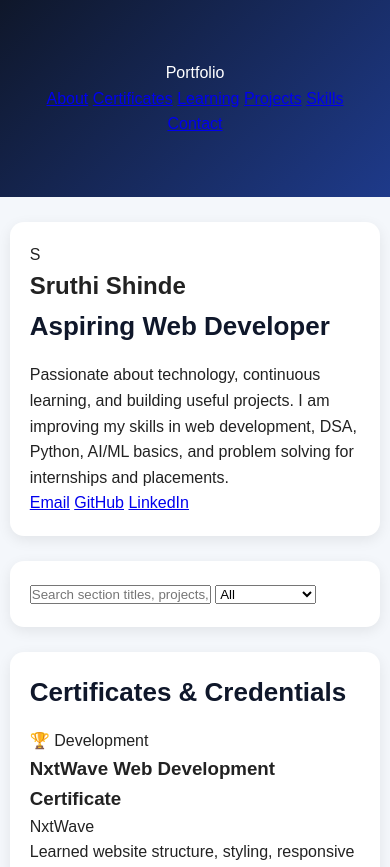
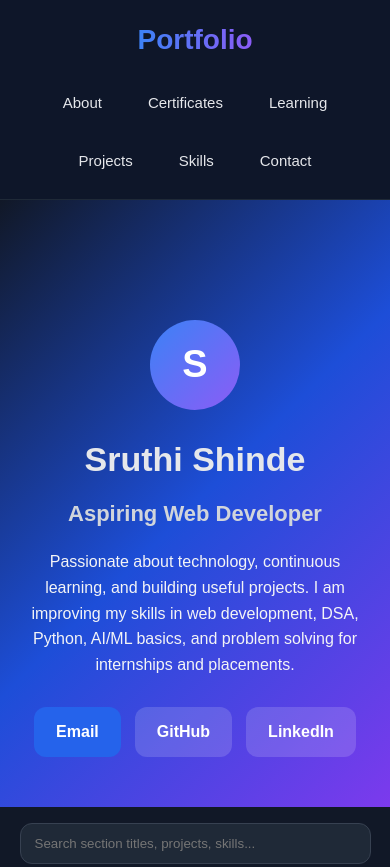
Before and after one commit to srxthi-bot/sruthishinde.github.io, a plain HTML site: page index.html in a window 390 px wide. Shown: the top 867 px of the page. Drawn offline with Linux system fonts and the light colour scheme.

Commit message:
Refactor CSS for improved styling and layout
Updated styles for body, header, hero section, and buttons. Added new classes for layout and improved responsiveness.

```diff
--- a/style.css
+++ b/style.css
@@ -4,82 +4,391 @@
   box-sizing: border-box;
 }
 
+html {
+  scroll-behavior: smooth;
+}
+
 body {
   font-family: Arial, sans-serif;
-  background-color: #f4f7fb;
-  color: #222;
+  background: #0f172a;
+  color: #e5e7eb;
   line-height: 1.6;
 }
 
-header {
-  background: linear-gradient(135deg, #0f172a, #1e3a8a);
-  color: white;
-  text-align: center;
-  padding: 60px 20px;
+.container {
+  width: 90%;
+  max-width: 1150px;
+  margin: 0 auto;
 }
 
-header h1 {
+.topbar {
+  position: sticky;
+  top: 0;
+  z-index: 1000;
+  background: rgba(15, 23, 42, 0.95);
+  border-bottom: 1px solid #1f2937;
+}
+
+.nav {
+  display: flex;
+  justify-content: space-between;
+  align-items: center;
+  padding: 18px 0;
+  gap: 20px;
+}
+
+.logo {
+  font-size: 28px;
+  font-weight: bold;
+  background: linear-gradient(90deg, #3b82f6, #8b5cf6);
+  -webkit-background-clip: text;
+  -webkit-text-fill-color: transparent;
+}
+
+.nav-links {
+  display: flex;
+  gap: 18px;
+  flex-wrap: wrap;
+}
+
+.nav-links a {
+  text-decoration: none;
+  color: #e5e7eb;
+  font-size: 15px;
+  padding: 8px 14px;
+  border-radius: 10px;
+  transition: 0.3s;
+}
+
+.nav-links a:hover {
+  background: #1e3a8a;
+}
+
+.hero {
+  min-height: 92vh;
+  display: flex;
+  align-items: center;
+  justify-content: center;
+  text-align: center;
+  padding: 70px 0 40px;
+  background: linear-gradient(135deg, #111827, #1d4ed8, #7c3aed);
+}
+
+.hero-content {
+  max-width: 800px;
+}
+
+.avatar {
+  width: 110px;
+  height: 110px;
+  margin: 0 auto 22px;
+  border-radius: 50%;
+  background: linear-gradient(135deg, #3b82f6, #8b5cf6);
+  display: flex;
+  justify-content: center;
+  align-items: center;
   font-size: 48px;
+  font-weight: bold;
+  color: white;
+}
+
+.hero h1 {
+  font-size: 56px;
   margin-bottom: 10px;
 }
 
-header p {
-  font-size: 20px;
+.hero h2 {
+  font-size: 28px;
+  color: #d1d5db;
+  margin-bottom: 18px;
 }
 
-section {
-  background: white;
-  width: 90%;
-  max-width: 1100px;
-  margin: 25px auto;
-  padding: 30px;
-  border-radius: 14px;
-  box-shadow: 0 4px 14px rgba(0, 0, 0, 0.08);
+.hero p {
+  max-width: 700px;
+  margin: 0 auto 30px;
+  font-size: 19px;
+  color: #f3f4f6;
 }
 
-h2 {
-  color: #0f172a;
-  margin-bottom: 15px;
-  font-size: 32px;
+.hero-buttons {
+  display: flex;
+  justify-content: center;
+  gap: 14px;
+  flex-wrap: wrap;
 }
 
-p {
-  font-size: 18px;
+.btn {
+  text-decoration: none;
+  padding: 12px 22px;
+  border-radius: 12px;
+  font-weight: bold;
+  transition: 0.3s;
 }
 
-ul {
-  padding-left: 25px;
-  margin-top: 10px;
+.btn.primary {
+  background: #2563eb;
+  color: white;
 }
 
-li {
-  margin-bottom: 10px;
-  font-size: 18px;
+.btn.primary:hover {
+  background: #1d4ed8;
 }
 
-#contact p {
-  margin-bottom: 8px;
+.btn.secondary {
+  background: rgba(255, 255, 255, 0.15);
+  color: white;
 }
 
-@media (max-width: 768px) {
-  header h1 {
+.btn.secondary:hover {
+  background: rgba(255, 255, 255, 0.25);
+}
+
+.search-filter {
+  position: sticky;
+  top: 73px;
+  z-index: 999;
+  background: #111827;
+  border-bottom: 1px solid #1f2937;
+  padding: 16px 0;
+}
+
+.search-row {
+  display: flex;
+  gap: 14px;
+  flex-wrap: wrap;
+}
+
+.search-row input,
+.search-row select {
+  flex: 1;
+  min-width: 240px;
+  padding: 12px 14px;
+  border-radius: 12px;
+  border: 1px solid #374151;
+  background: #1f2937;
+  color: #e5e7eb;
+  outline: none;
+}
+
+.section {
+  padding: 80px 0;
+}
+
+.alt {
+  background: #111827;
+}
+
+.section-title {
+  text-align: center;
+  font-size: 40px;
+  margin-bottom: 36px;
+}
+
+.card-grid {
+  display: grid;
+  gap: 24px;
+}
+
+.card-grid.three {
+  grid-template-columns: repeat(3, 1fr);
+}
+
+.card-grid.two {
+  grid-template-columns: repeat(2, 1fr);
+}
+
+.card,
+.wide-card,
+.skills-box,
+.contact-box {
+  background: #1f2937;
+  border: 1px solid #374151;
+  border-radius: 18px;
+  padding: 24px;
+  box-shadow: 0 8px 24px rgba(0, 0, 0, 0.18);
+}
+
+.card:hover,
+.wide-card:hover {
+  transform: translateY(-4px);
+  transition: 0.3s;
+}
+
+.card-top {
+  display: flex;
+  justify-content: space-between;
+  align-items: center;
+  margin-bottom: 16px;
+}
+
+.icon {
+  font-size: 30px;
+}
+
+.tag {
+  background: #2563eb;
+  color: white;
+  padding: 6px 12px;
+  border-radius: 999px;
+  font-size: 13px;
+}
+
+.tag.green {
+  background: #16a34a;
+}
+
+.card h3,
+.wide-card h3,
+.skills-box h3 {
+  font-size: 24px;
+  margin-bottom: 10px;
+}
+
+.muted {
+  color: #9ca3af;
+  margin-bottom: 10px;
+}
+
+.date {
+  color: #60a5fa;
+  margin-top: 14px;
+  font-weight: bold;
+}
+
+.stack {
+  display: flex;
+  flex-direction: column;
+  gap: 22px;
+}
+
+.chips,
+.soft-skills {
+  display: flex;
+  flex-wrap: wrap;
+  gap: 10px;
+  margin-top: 14px;
+}
+
+.chips span,
+.soft-skills span {
+  background: linear-gradient(90deg, #3b82f6, #8b5cf6);
+  color: white;
+  padding: 8px 14px;
+  border-radius: 999px;
+  font-size: 14px;
+}
+
+.project-link {
+  display: inline-block;
+  margin-top: 14px;
+  color: #60a5fa;
+  text-decoration: none;
+  font-weight: bold;
+}
+
+.project-link:hover {
+  text-decoration: underline;
+}
+
+.skills-layout {
+  display: grid;
+  grid-template-columns: 1.2fr 1fr;
+  gap: 28px;
+}
+
+.skill {
+  margin-bottom: 18px;
+}
+
+.skill-row {
+  display: flex;
+  justify-content: space-between;
+  margin-bottom: 6px;
+  font-weight: bold;
+}
+
+.bar {
+  width: 100%;
+  height: 12px;
+  background: #374151;
+  border-radius: 999px;
+  overflow: hidden;
+}
+
+.fill {
+  height: 100%;
+  border-radius: 999px;
+  background: linear-gradient(90deg, #3b82f6, #8b5cf6);
+}
+
+.w90 { width: 90%; }
+.w80 { width: 80%; }
+.w75 { width: 75%; }
+.w70 { width: 70%; }
+.w65 { width: 65%; }
+
+.contact-box {
+  text-align: center;
+}
+
+.contact-box p {
+  font-size: 18px;
+  margin-bottom: 10px;
+}
+
+.footer {
+  padding: 28px 0;
+  text-align: center;
+  border-top: 1px solid #1f2937;
+  background: #0b1220;
+  color: #9ca3af;
+}
+
+@media (max-width: 900px) {
+  .card-grid.three,
+  .card-grid.two,
+  .skills-layout {
+    grid-template-columns: 1fr;
+  }
+
+  .hero h1 {
+    font-size: 42px;
+  }
+
+  .hero h2 {
+    font-size: 22px;
+  }
+
+  .section-title {
+    font-size: 32px;
+  }
+}
+
+@media (max-width: 600px) {
+  .nav {
+    flex-direction: column;
+  }
+
+  .nav-links {
+    justify-content: center;
+  }
+
+  .hero {
+    min-height: auto;
+    padding: 120px 0 50px;
+  }
+
+  .hero h1 {
     font-size: 34px;
   }
 
-  header p {
-    font-size: 18px;
+  .hero p {
+    font-size: 16px;
   }
 
-  section {
-    width: 95%;
-    padding: 20px;
-  }
-
-  h2 {
-    font-size: 26px;
-  }
-
-  p, li {
-    font-size: 16px;
+  .avatar {
+    width: 90px;
+    height: 90px;
+    font-size: 38px;
   }
 }
```
